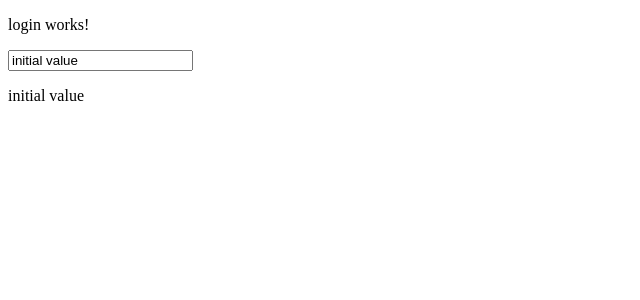
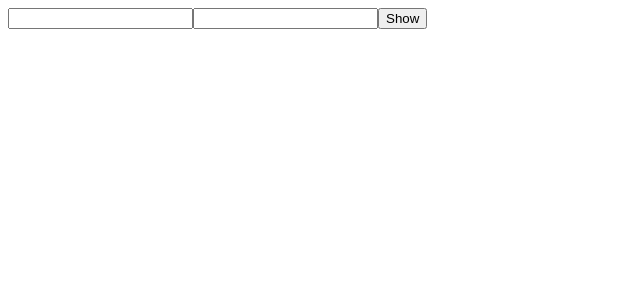
Before and after one commit to quakerlegend1/todolist-ang, an Angular app: page / in a window 1280 px wide. Shown: the top 300 px of the page, without its empty margins (0-640 px from the left). Built offline with nearby package versions, Linux system fonts and the light colour scheme.

Commit message:
FormGroup

```diff
--- a/src/app/components/login/login.component.html
+++ b/src/app/components/login/login.component.html
@@ -1,3 +1,6 @@
-<p>login works!</p>
-<input type="text" [formControl]="email" />
-<p>{{ email.value }}</p>
+<form [formGroup]="loginForm" (ngSubmit)="onSubmit()">
+  <input type="text" formControlName="email" />
+
+  <input type="password" formControlName="password" />
+  <button type="submit">Show</button>
+</form>
--- a/src/app/components/login/login.component.ts
+++ b/src/app/components/login/login.component.ts
@@ -1,5 +1,5 @@
 import { Component, OnInit } from '@angular/core'
-import { FormControl } from '@angular/forms'
+import { FormControl, FormGroup } from '@angular/forms'
 
 @Component({
   selector: 'inst-login',
@@ -7,7 +7,13 @@ import { FormControl } from '@angular/forms'
   styleUrls: ['./login.component.css'],
 })
 export class LoginComponent {
-  email = new FormControl('initial value')
+  loginForm = new FormGroup({
+    email: new FormControl(''),
+    password: new FormControl(''),
+  })
+  onSubmit() {
+    console.log(this.loginForm.value)
+  }
 
   constructor() {}
 }
```
